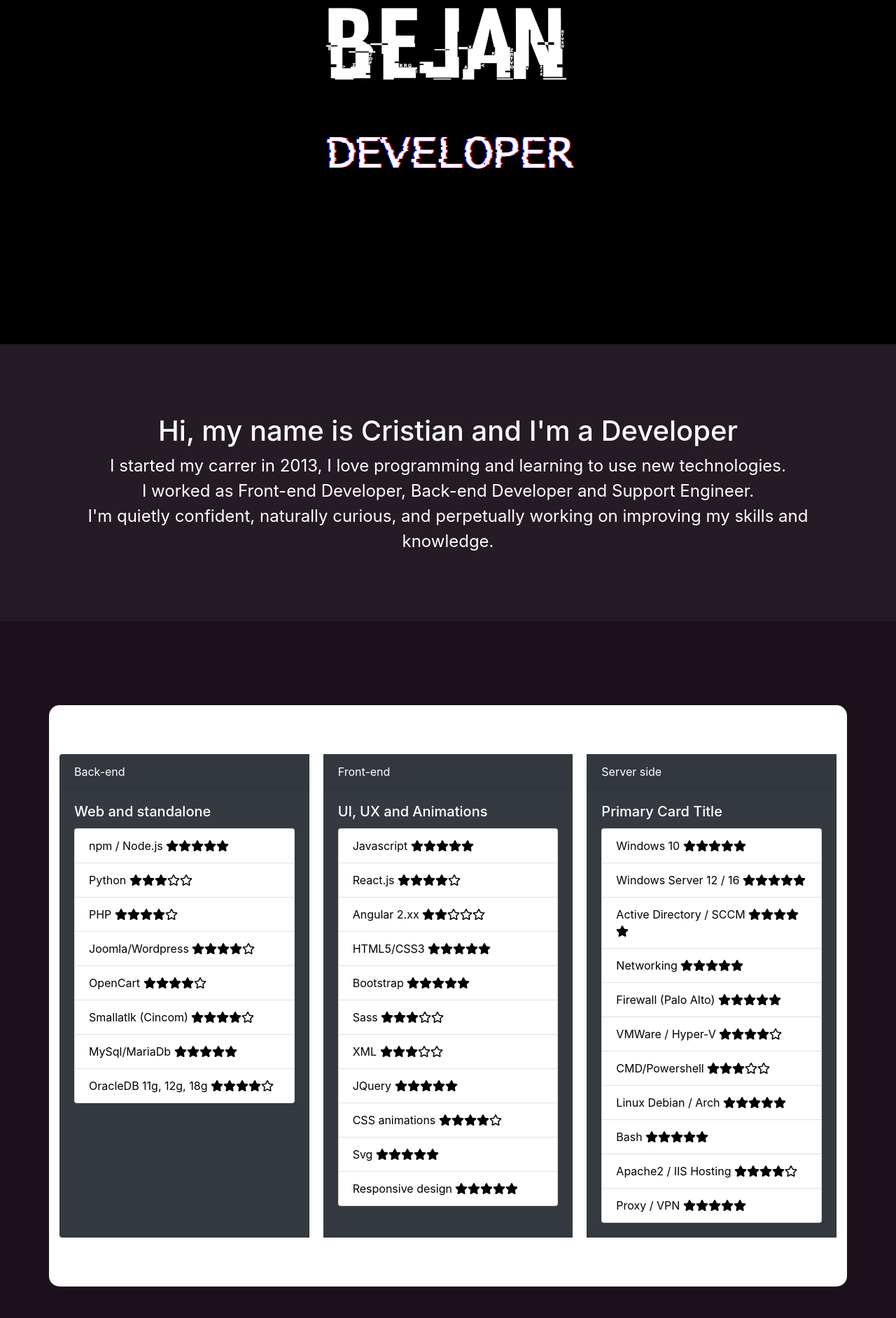
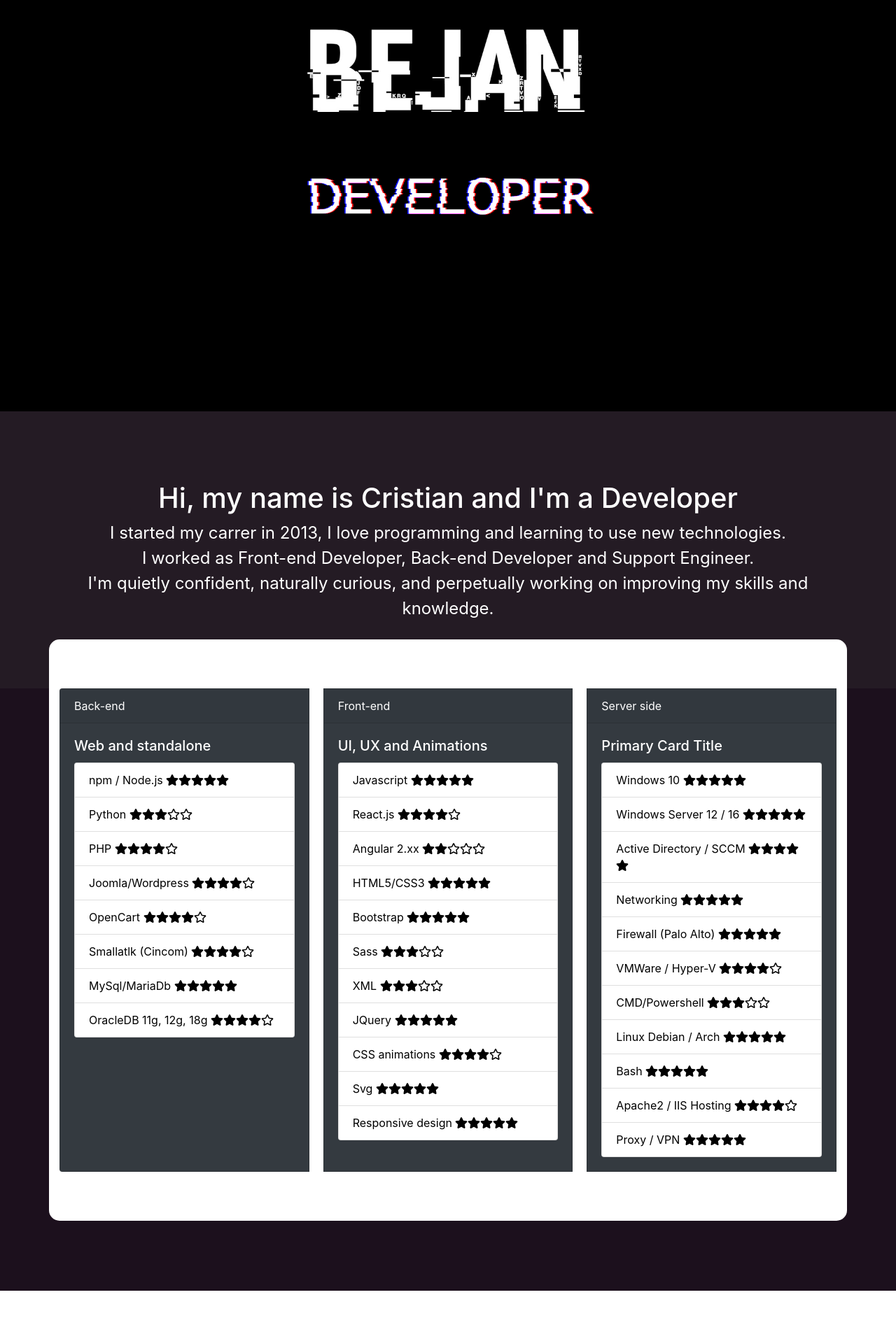
Before and after one commit to Sectumsempra82/my-cv-react, a React (Create React App) app: page /#/ in a window 1280 px wide. Shown: the part 308-2192 px from the top of the page at 70% size. After the commit the page ends 2153 px from the top, so only its background shows below. Built offline with nearby package versions, Linux system fonts and the light colour scheme.

Commit message:
Minor changes

```diff
--- a/src/App.js
+++ b/src/App.js
@@ -19,9 +19,7 @@ class App extends Component {
 
     const routes = (
       <Switch>
-        {/* <Route path="/checkout" component={asyncCheckout} />
-        <Route path="/orders" component={asyncOrders} />
-        <Route path="/logout" component={Logout} />
+        {/* <Route path="/logout" component={Logout} />
         <Route path="/auth" component={asyncAuth} /> */}
         <Route path="/" exact component={Home} />
         <Redirect to="/" />
--- a/src/components/Homepage/Jumbo/Jumbo.js
+++ b/src/components/Homepage/Jumbo/Jumbo.js
@@ -10,9 +10,7 @@ class Jumbo extends Component {
     render() {
         return (
             <Jumbotron fluid className={classes.Jumbo}>
-                <Container >
-                    <img src={bigLogo} alt="RADU-CRISTIAN BEJAN"/>
-                </Container>
+                <img src={bigLogo} alt="RADU-CRISTIAN BEJAN"/>
             </Jumbotron>
         )
     }
--- a/src/components/Homepage/Skills/Skills.module.css
+++ b/src/components/Homepage/Skills/Skills.module.css
@@ -6,10 +6,11 @@
 
 .Skills>div {
     background-color: white;
-    margin-top: 20px;
+    margin-top: -170px;
     border-radius: 15px;
     padding-top: 70px;
     padding-bottom: 70px;
+    z-index: 90;
 }
 
 @media(min-width: 575px) {
--- a/src/components/Navigation/SideDrawer/SideDrawer.js
+++ b/src/components/Navigation/SideDrawer/SideDrawer.js
@@ -4,7 +4,6 @@ import Logo from '../../Logo/Logo';
 import NavigationItems from '../NavigationItems/NavigationItems';
 import classes from './SideDrawer.module.css';
 import Backdrop from '../../UI/Backdrop/Backdrop';
-//import Aux from '../../../hoc/Aux/Aux';
 
 const sideDrawer = ( props ) => {
     let attachedClasses = [classes.SideDrawer, classes.Close];
```
